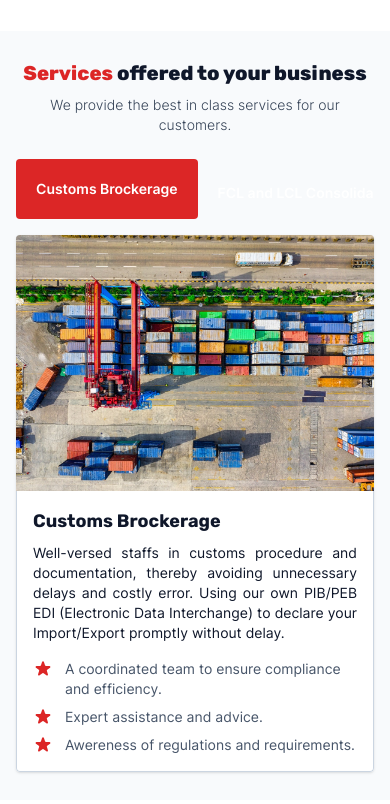
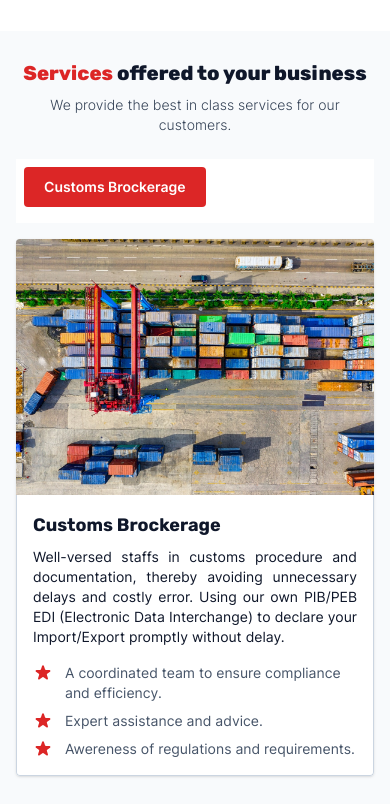
Before and after one commit to panduananto/cerindo, a React (Create React App) app: page / in a window 390 px wide. Shown: the part 1244-2048 px from the top of the page. Built offline with nearby package versions, Linux system fonts and the light colour scheme.

Commit message:
service tab responsive layout

```diff
--- a/package.json
+++ b/package.json
@@ -43,6 +43,7 @@
     "prettier": "^2.7.1",
     "prettier-plugin-tailwindcss": "^0.1.12",
     "swiper": "^8.3.0",
+    "tailwind-scrollbar": "^1.3.1",
     "tailwindcss": "^3.1.5"
   }
 }
--- a/src/components/ServiceSection.js
+++ b/src/components/ServiceSection.js
@@ -10,14 +10,15 @@ function ServiceSection() {
 	return (
 		<div className="mt-6 grid w-full grid-cols-12 gap-4 md:mt-10">
 			<Tab.Group>
-				<Tab.List className="col-span-12 flex space-y-2 self-start overflow-x-auto xl:col-span-3 xl:block xl:overflow-x-visible">
+				<div className="col-span-12 touch-pan-x self-start overflow-x-auto bg-white px-2 pb-4 pt-2 scrollbar scrollbar-track-white scrollbar-thumb-slate-300 hover:scrollbar-thumb-slate-500 xl:col-span-3 xl:touch-none xl:overflow-x-visible xl:bg-transparent xl:p-0">
+					<Tab.List className="flex space-x-2 space-y-0 xl:block xl:space-y-2 xl:space-x-0">
 						{Object.keys(services).map((service) => (
 							<Tab
 								key={service}
 								className={({ selected }) =>
 									classNames(
 										classNames(
-										'w-full whitespace-nowrap rounded py-4 px-5 text-left text-sm font-semibold leading-5 text-white',
+											'w-full whitespace-nowrap rounded py-2.5 px-5 text-left text-sm font-semibold leading-5 text-white xl:py-4 xl:px-5',
 											'focus:outline-none focus:ring-4 focus:ring-red-300',
 											selected ? 'bg-red-600 text-white' : 'text-slate-500 hover:bg-slate-200 hover:text-slate-600'
 										)
@@ -28,6 +29,7 @@ function ServiceSection() {
 							</Tab>
 						))}
 					</Tab.List>
+				</div>
 				<Tab.Panels className="col-span-12 xl:col-span-9">
 					{Object.values(services).map((posts, index) => (
 						<Tab.Panel key={`posts-${index}`}>
--- a/src/index.css
+++ b/src/index.css
@@ -1,6 +1,12 @@
 @tailwind base;
 @tailwind components;
 @tailwind utilities;
+
+@layer utilities {
+	.scrollbar::-webkit-scrollbar {
+		height: 8px;
+	}
+}
 
 @layer base {
 	@font-face {
--- a/tailwind.config.js
+++ b/tailwind.config.js
@@ -14,5 +14,5 @@ module.exports = {
 			},
 		},
 	},
-	plugins: [],
+	plugins: [require('tailwind-scrollbar')],
 };
```
Also changed, not shown: 1 other file (tests, documents, lock files or other folders). Lines whose indentation alone changed are shown as unchanged.
